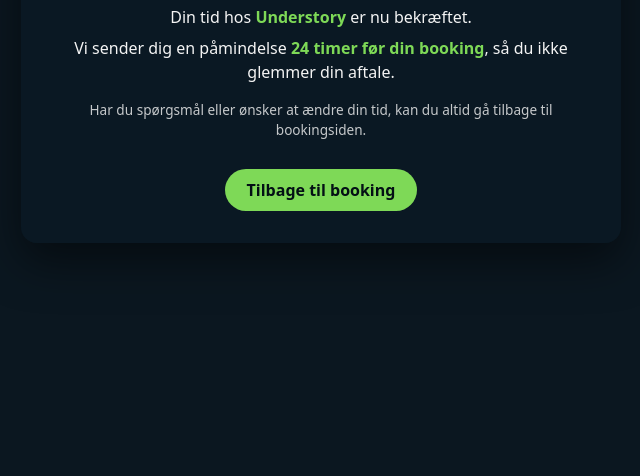
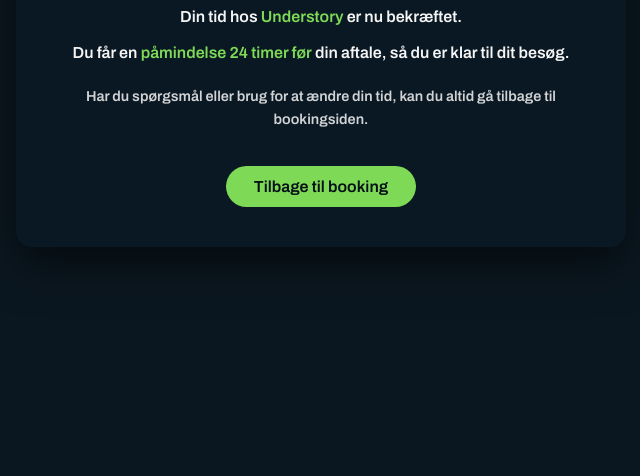
Before and after one commit to Elku966/Eksamen2025DIS, a website: page 2-express-generator/public/gennemfoert.html in a window 1280 px wide. Shown: the part 324-800 px from the top of the page, without its empty margins (319-959 px from the left). Drawn offline with Linux system fonts and the light colour scheme.

Commit message:
opdateret

```diff
--- a/2-express-generator/public/gennemfoert.html
+++ b/2-express-generator/public/gennemfoert.html
@@ -4,11 +4,15 @@
   <meta charset="UTF-8" />
   <title>Tak for din booking – Understory</title>
   <meta name="viewport" content="width=device-width, initial-scale=1" />
+
+  <!-- Hent skrifttypen fra Google Fonts -->
+  <link href="https://fonts.googleapis.com/css2?family=Archivo+Black&family=Archivo:wght@600&display=swap" rel="stylesheet">
+
   <style>
     body {
       margin: 0;
-      font-family: system-ui, -apple-system, BlinkMacSystemFont, "Segoe UI", sans-serif;
-      background: #0b1720;
+      font-family: 'Archivo', 'Archivo Black', sans-serif;
+      background-color: #0b1720;
       color: #f4f4f4;
       display: flex;
       align-items: center;
@@ -16,72 +20,77 @@
       min-height: 100vh;
     }
 
-    .card {
+    .boks {
       background: rgba(10, 25, 35, 0.95);
       border-radius: 16px;
-      padding: 32px 40px;
+      padding: 40px 45px;
       max-width: 520px;
       box-shadow: 0 18px 45px rgba(0, 0, 0, 0.5);
       text-align: center;
     }
 
     h1 {
+      font-family: 'Archivo Black', sans-serif;
       margin-top: 0;
       font-size: 2rem;
+      letter-spacing: 0.5px;
     }
 
     p {
-      line-height: 1.5;
-      margin: 0.4rem 0;
+      line-height: 1.6;
+      margin: 0.6rem 0;
+      font-size: 1rem;
     }
 
-    .highlight {
+    .fremhæv {
       color: #7ed957;
-      font-weight: 600;
+      font-weight: 700;
     }
 
-    .button {
+    .knap {
       display: inline-block;
-      margin-top: 22px;
-      padding: 10px 22px;
-      border-radius: 999px;
+      margin-top: 25px;
+      padding: 12px 28px;
+      border-radius: 50px;
       border: none;
-      background: #7ed957;
+      background-color: #7ed957;
       color: #041015;
-      font-weight: 600;
+      font-weight: 700;
+      font-family: 'Archivo', sans-serif;
       text-decoration: none;
+      font-size: 1rem;
       transition: transform 0.15s ease, box-shadow 0.15s ease;
     }
 
-    .button:hover {
+    .knap:hover {
       transform: translateY(-1px);
       box-shadow: 0 8px 18px rgba(0, 0, 0, 0.35);
     }
 
-    .small {
-      margin-top: 16px;
-      font-size: 0.85rem;
-      opacity: 0.8;
+    .note {
+      margin-top: 20px;
+      font-size: 0.9rem;
+      opacity: 0.85;
     }
   </style>
 </head>
 <body>
-  <main class="card">
+  <main class="boks">
     <h1>Tak for din booking 🌿</h1>
 
     <p>
-      Din tid hos <span class="highlight">Understory</span> er nu bekræftet.
+      Din tid hos <span class="fremhæv">Understory</span> er nu bekræftet.
     </p>
     <p>
-      Vi sender dig en påmindelse <span class="highlight">24 timer før din booking</span>,
-      så du ikke glemmer din aftale.
+      Du får en <span class="fremhæv">påmindelse 24 timer før</span> din aftale,
+      så du er klar til dit besøg.
     </p>
 
-    <p class="small">
-      Har du spørgsmål eller ønsker at ændre din tid, kan du altid gå tilbage til bookingsiden.
+    <p class="note">
+      Har du spørgsmål eller brug for at ændre din tid, kan du altid gå tilbage til bookingsiden.
     </p>
 
-    <a class="button" href="/checkout">Tilbage til booking</a>
+    <a class="knap" href="/checkout">Tilbage til booking</a>
   </main>
 </body>
 </html>
```
